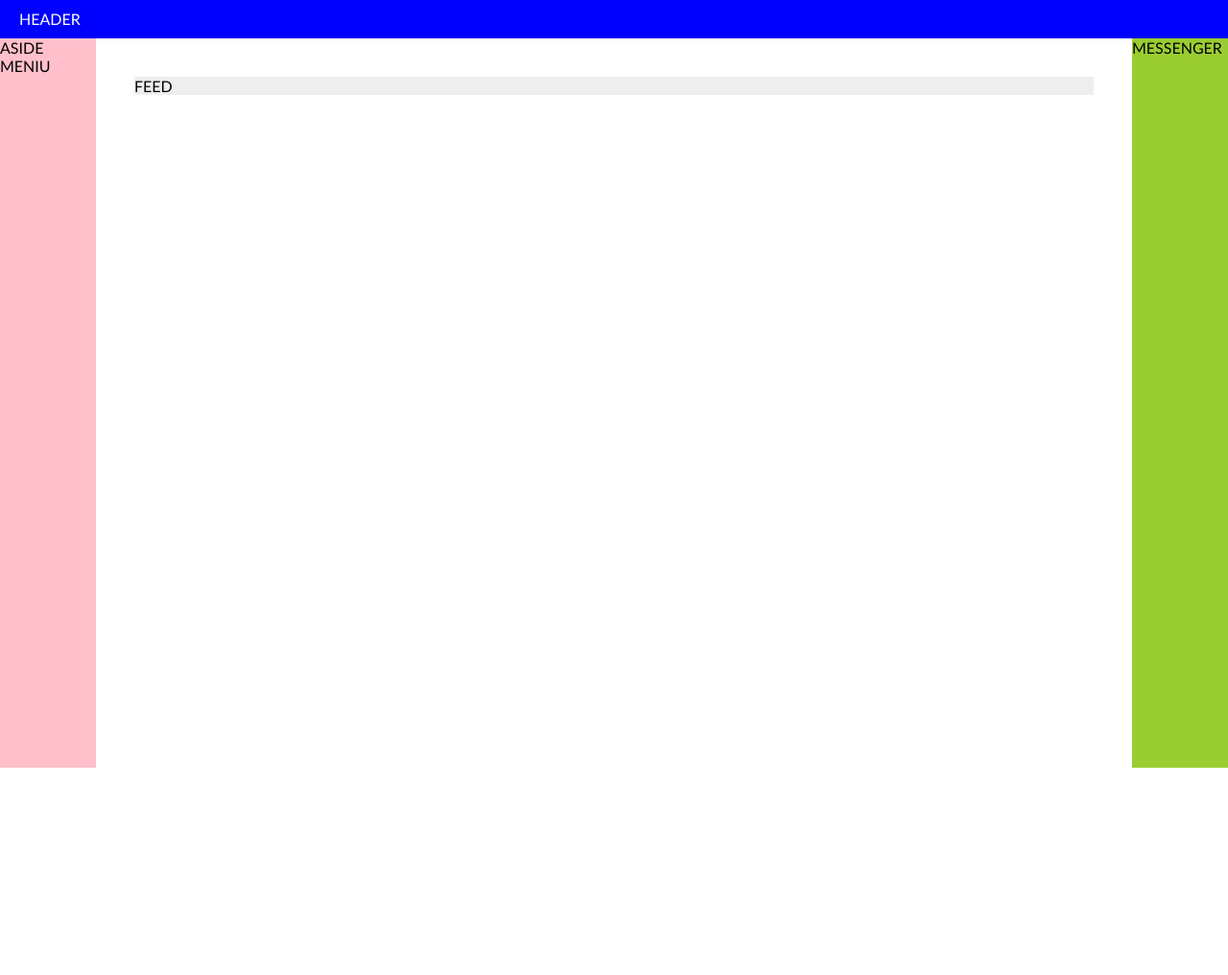
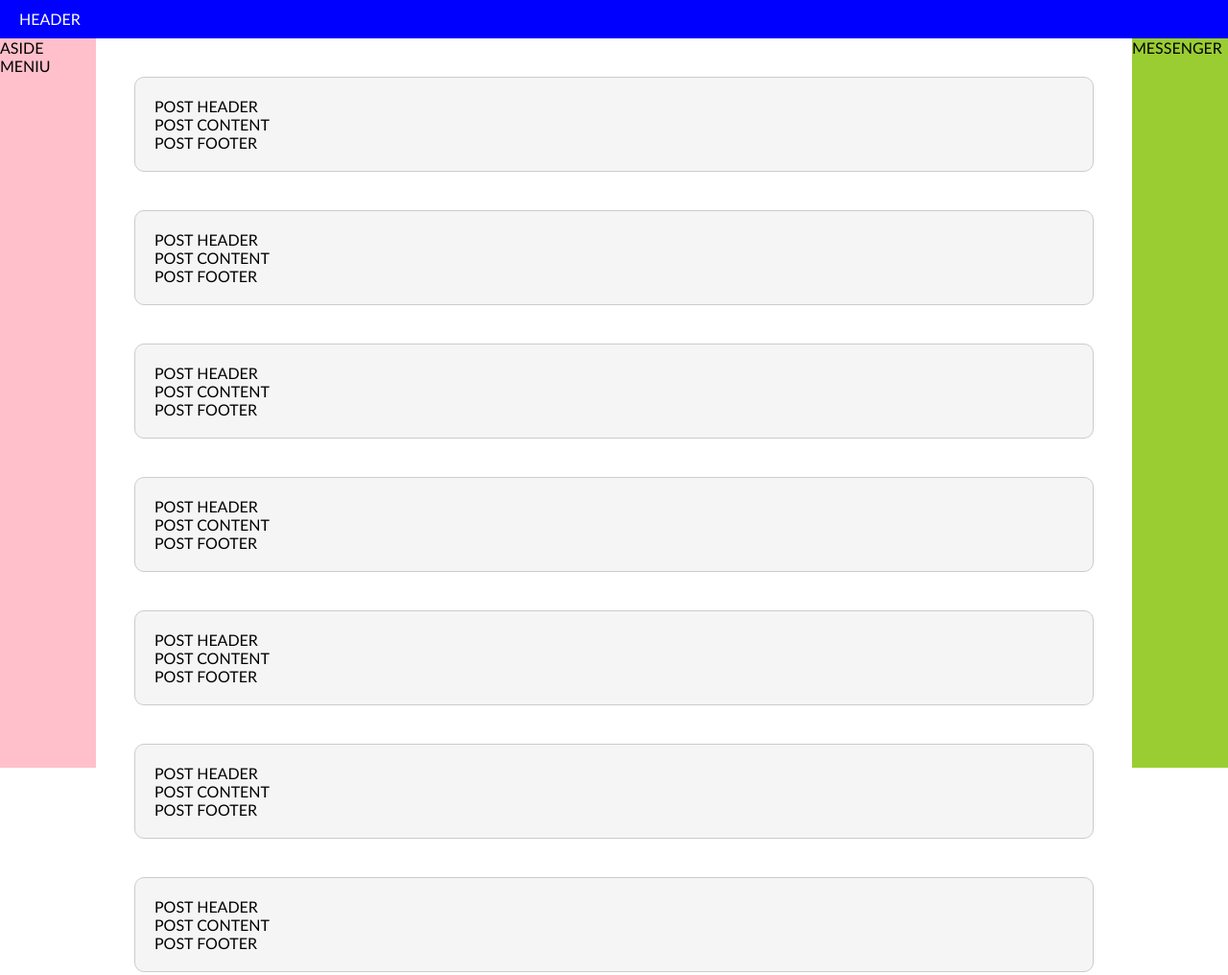
Before and after one commit to Ramune12/Facebook, a plain HTML site: page index.html in a window 1280 px wide. Shown: the top 1016 px of the page at 96% size. Before the commit the page ends 800 px from the top, so only its background shows below. Drawn offline with Linux system fonts and the light colour scheme.

Commit message:
Post layout rendering

```diff
--- a/css/custom.css
+++ b/css/custom.css
@@ -1,4 +1,4 @@
-header {
+body > header {
     display: inline-block;
     height: 40px;
     padding: 10px 20px;
@@ -27,7 +27,6 @@ aside {
     width: calc(100% - 280px);
     max-width: 1000px;
     margin: 80px 0 80px 140px;
-    background-color: #eee;
 }
 
 #messenger {
--- a/css/post.css
+++ b/css/post.css
@@ -0,0 +1,11 @@
+.post {
+    display: inline-block;
+    width: 100%;
+    padding: 20px;
+    border: 1px solid #ccc;
+    border-radius: 10px;
+    background-color: #f5f5f5;
+}
+    .post + .post {
+        margin-top: 40px;
+    }
--- a/index.html
+++ b/index.html
@@ -15,12 +15,16 @@
         ASIDE MENIU
     </aside>
     <div id="feed">
-        FEED
+        <!-- <div class="post">
+            POST 1
+        </div> -->
     </div>
     <div id="messenger">
         MESSENGER
     </div>
 
     <script src="./js/data.js"></script>
+    <script src="./js/function.js"></script>
+    <script src="./js/action.js"></script>
 </body>
 </html>
--- /dev/null
+++ b/js/action.js
@@ -0,0 +1,3 @@
+"use strict";
+
+renderFeed( posts );
--- /dev/null
+++ b/js/function.js
@@ -0,0 +1,36 @@
+"use strict";
+
+function renderFeed( list ) {
+    if ( Array.isArray(list) === false ) {
+        return console.error('Feeda turi sudaryti sarasas(array) postu objektu (objects).')
+    }
+
+    for ( let i=0; i<list.length; i++ ) {
+        renderPost( list[i] );
+    }
+
+    return;
+}
+
+function renderPost( data ) {
+    let HTML = `<div class="post">
+                    ${renderPostHeader( data )}
+                    ${renderPostContent( data.content )}
+                    ${renderPostFooter()}
+                </div>`;
+
+    document.getElementById('feed').innerHTML += HTML;
+    return;
+}
+
+function renderPostHeader() {
+    return '<header>POST HEADER</header>';
+}
+
+function renderPostContent() {
+    return '<div>POST CONTENT</div>';
+}
+
+function renderPostFooter() {
+    return '<footer>POST FOOTER</footer>';
+}
```
